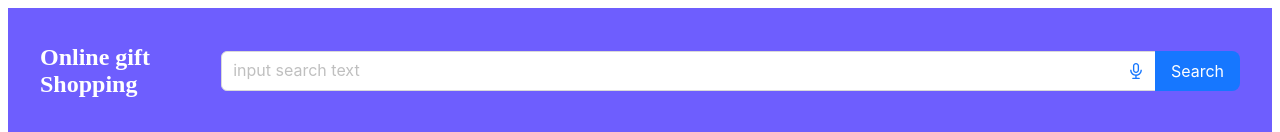
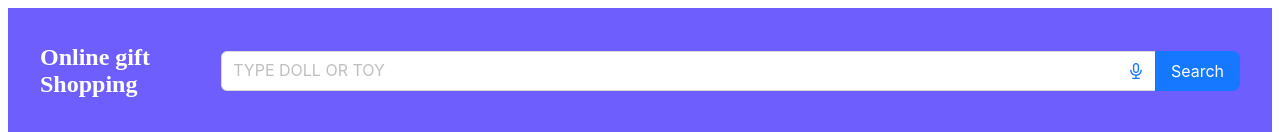
Before and after one commit to sivakumaru2002/onlinegiftshopping-frontend, a React (Create React App) app: page /Thankyou in a window 1280 px wide. Shown: the top 132 px of the page. Built offline with nearby package versions, Linux system fonts and the light colour scheme.

Commit message:
landing page

```diff
--- a/src/Navcom/Navbar.js
+++ b/src/Navcom/Navbar.js
@@ -31,7 +31,7 @@ function Navbar() {
         <nav className="navbar">
             <h1>Online gift Shopping</h1>
             <Search
-      placeholder="input search text"
+      placeholder="TYPE DOLL OR TOY"
       enterButton="Search"
       size="large"
       suffix={suffix}
```
